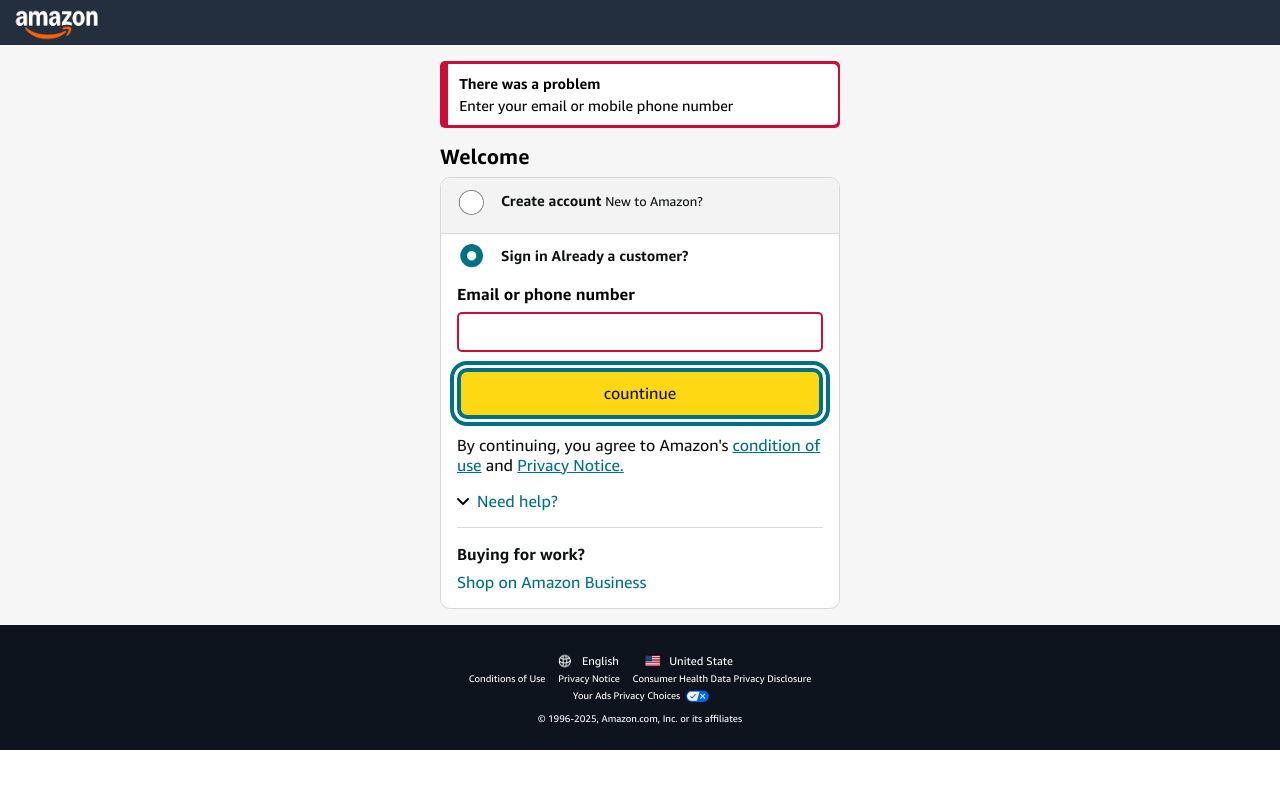
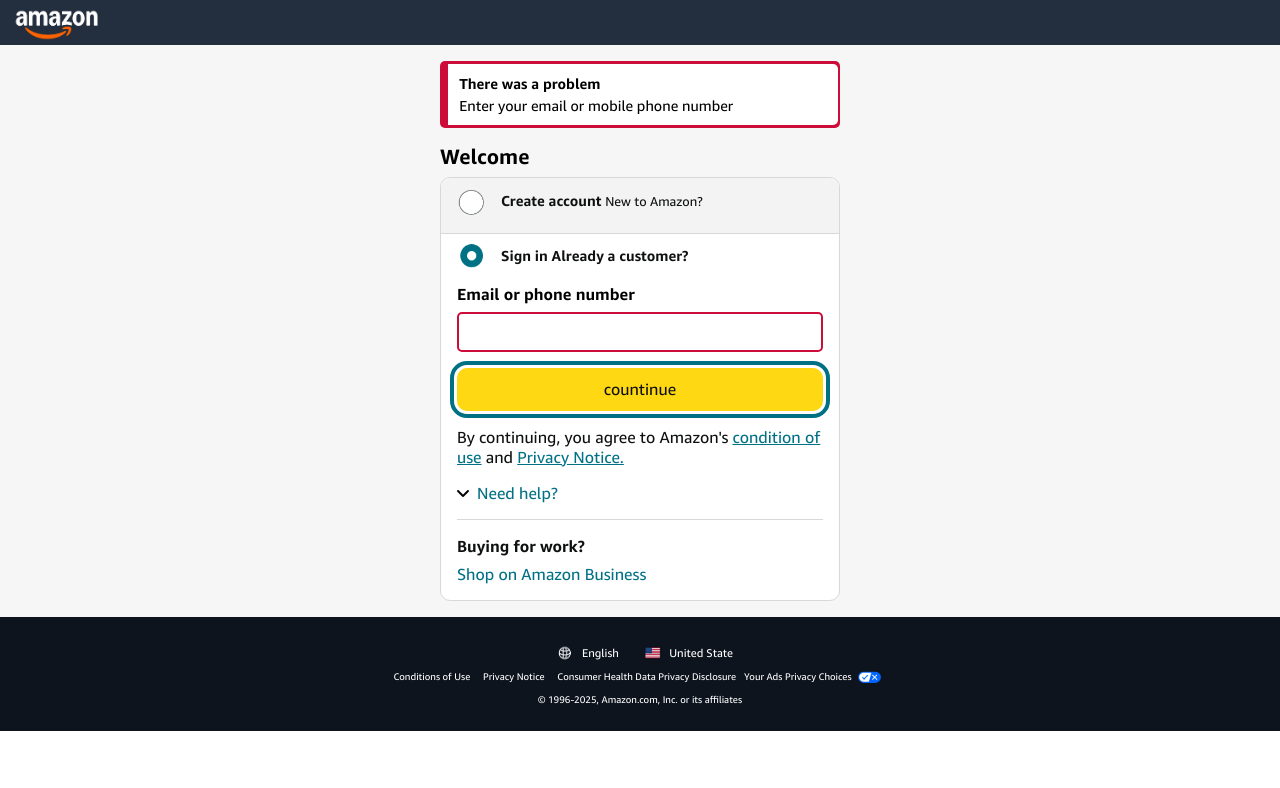
Before and after one commit to Polo-GitHub/amz-site, a plain HTML site: page index.html in a window 1280 px wide. Both pictures are taken after a click on the button "countinue". Drawn offline with Linux system fonts and the light colour scheme.

Commit message:
Update style.css

```diff
--- a/style/style.css
+++ b/style/style.css
@@ -249,8 +249,7 @@ nav{
 }
 
 .next-btn:focus,.login__btn:focus {
-    -webkit-appearance: none;
-    -webkit-border-radius: 10px;
+    appearance: none;
     outline-color: var(--link-color);
     outline-width: 0.3rem;
     outline-style: solid;
@@ -258,7 +257,6 @@ nav{
     box-shadow: none;
     border-radius: 10px;
     transition: none;
-    border: 0.3rem solid var(--link-color);
 }
 .amz__links{
     display: flex;
@@ -316,7 +314,6 @@ footer{
     padding: 1.5rem 1rem;
     margin: 0 auto;
     width: 100%;
-    max-width: 500px;
 }
 
 .language__state{
```
